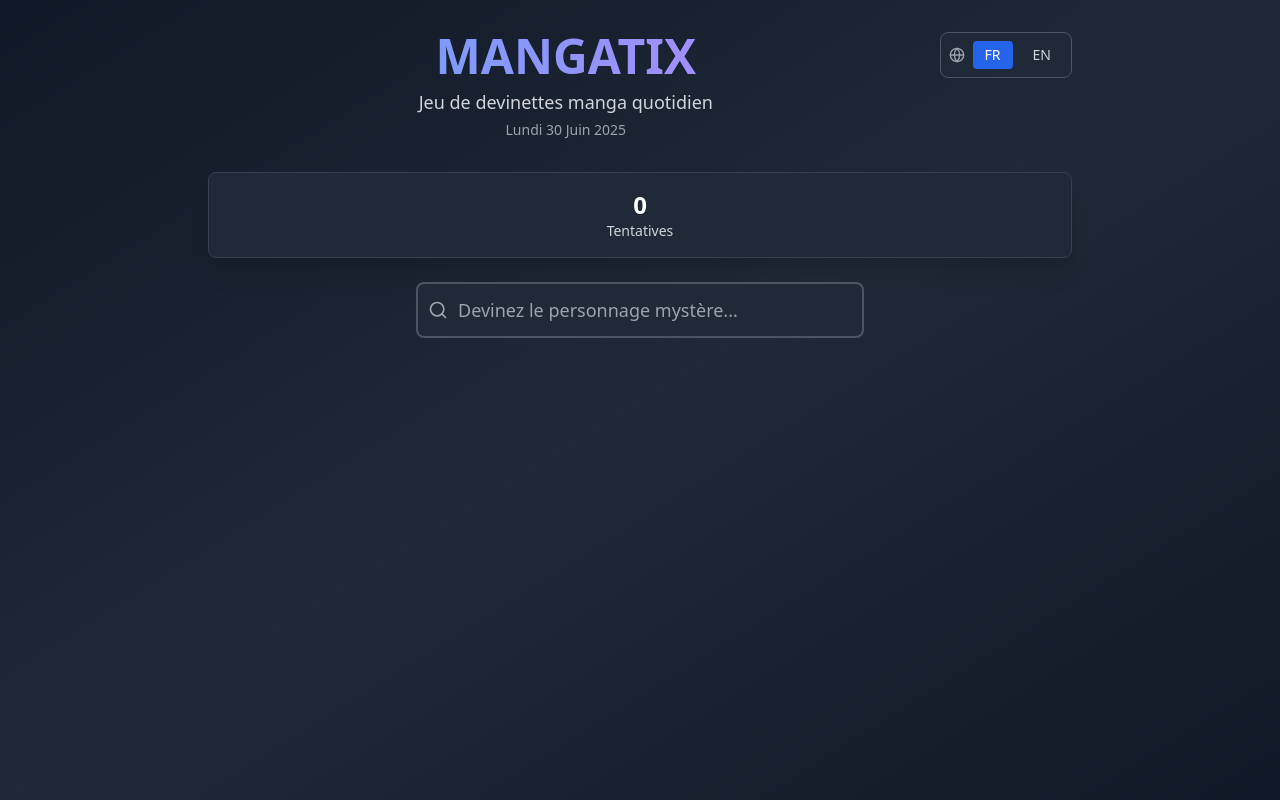
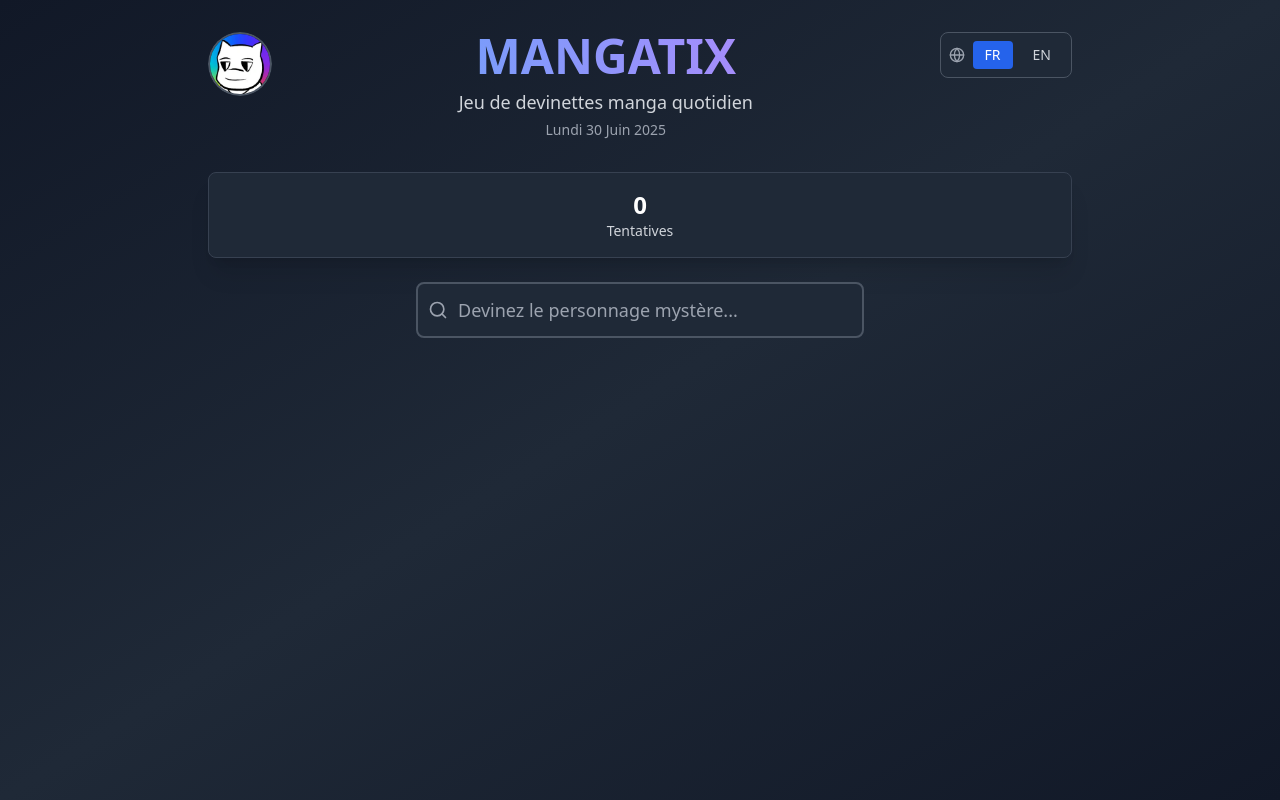
Before and after one commit to Mangatix/mangatix, a React (Vite) app: page / in a window 1280 px wide. Built offline with nearby package versions, Linux system fonts and the light colour scheme.

Commit message:
Add YouTube channel image link in top left

```diff
--- a/src/App.tsx
+++ b/src/App.tsx
@@ -86,12 +86,33 @@ function App() {
     });
   };
 
+  const handleYouTubeClick = () => {
+    window.open('https://www.youtube.com/@YourChannelName', '_blank');
+  };
+
   return (
     <div className="min-h-screen bg-gradient-to-br from-gray-900 via-gray-800 to-gray-900">
       <div className="container mx-auto px-4 py-8 max-w-4xl">
-        {/* Header with Language Toggle */}
+        {/* Header with YouTube Channel Link and Language Toggle */}
         <div className="flex justify-between items-start mb-8">
-          <div className="text-center flex-1">
+          {/* YouTube Channel Link */}
+          <div className="flex-shrink-0">
+            <button
+              onClick={handleYouTubeClick}
+              className="group relative overflow-hidden rounded-full transition-all duration-300 hover:scale-110 hover:shadow-lg hover:shadow-purple-500/25"
+              aria-label="Visit YouTube Channel"
+            >
+              <img
+                src="/images/PP.webp"
+                alt="YouTube Channel"
+                className="w-16 h-16 rounded-full border-2 border-gray-600 group-hover:border-purple-400 transition-all duration-300"
+              />
+              <div className="absolute inset-0 bg-gradient-to-r from-purple-500/20 to-blue-500/20 rounded-full opacity-0 group-hover:opacity-100 transition-opacity duration-300"></div>
+            </button>
+          </div>
+
+          {/* Title Section */}
+          <div className="text-center flex-1 mx-8">
             <h1 className="text-4xl md:text-5xl font-bold bg-gradient-to-r from-blue-400 to-purple-400 bg-clip-text text-transparent mb-2">
               {t.title}
             </h1>
@@ -102,7 +123,9 @@ function App() {
               {formatDate()}
             </p>
           </div>
-          <div className="ml-4">
+
+          {/* Language Toggle */}
+          <div className="flex-shrink-0">
             <LanguageToggle currentLanguage={language} onLanguageChange={setLanguage} />
           </div>
         </div>
```
